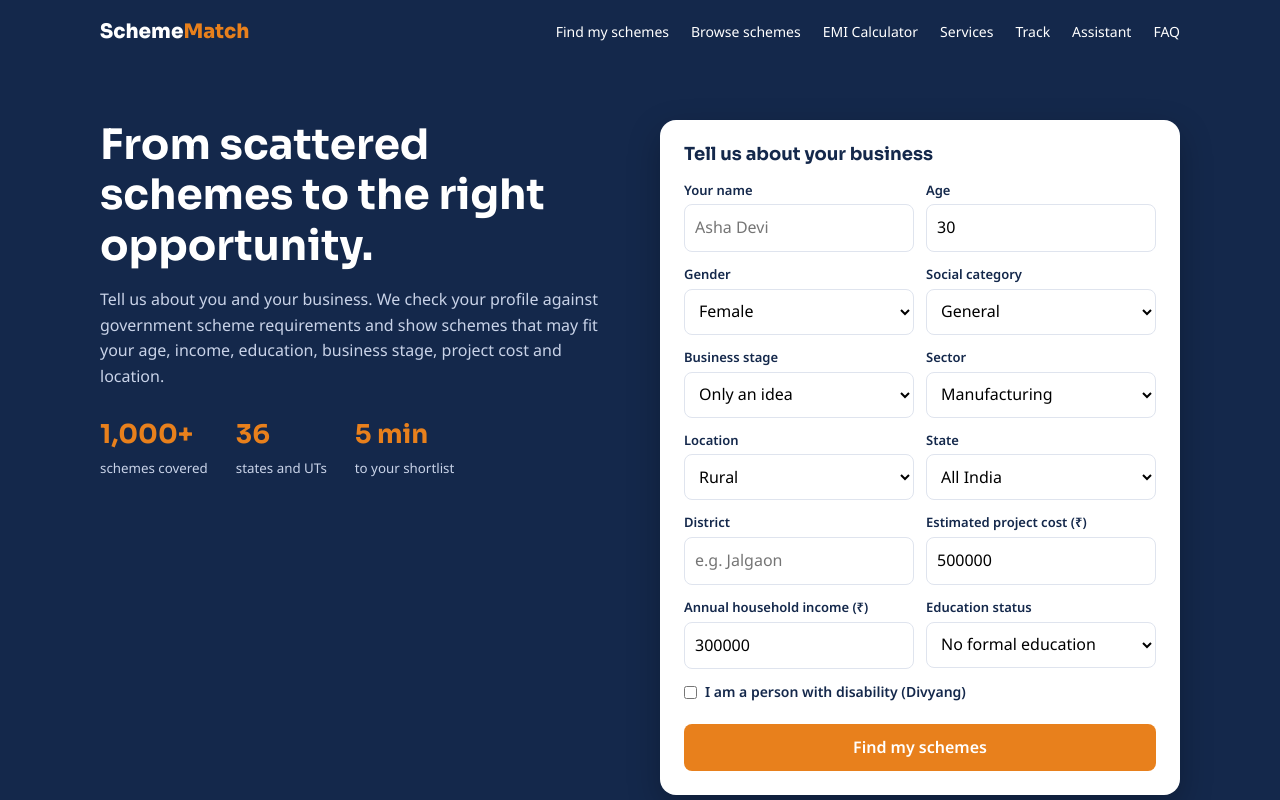
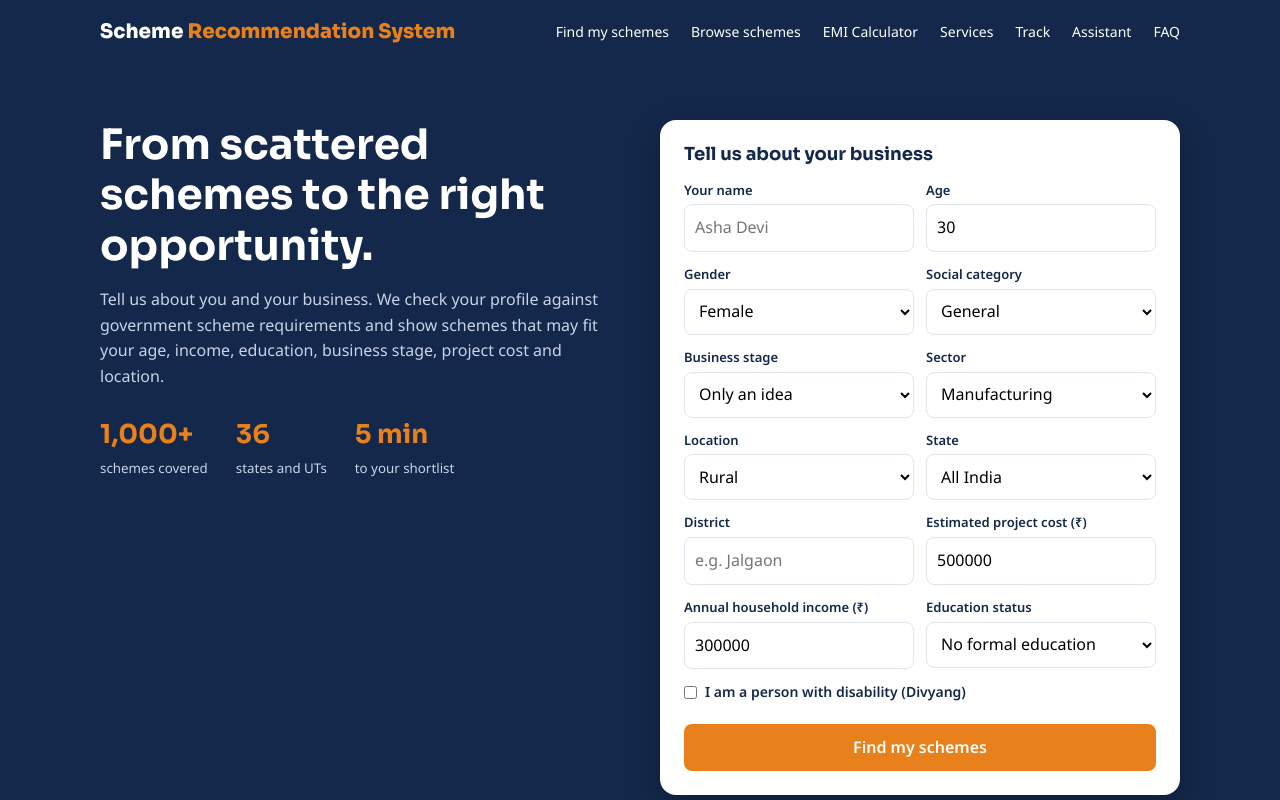
Before and after one commit to 8Dynamic/SIH-DF-repo, a plain HTML site: page index.html in a window 1280 px wide. Shown: the top 800 px of the page. Drawn offline with Linux system fonts and the light colour scheme.

Commit message:
updation 1.0

```diff
--- a/index.html
+++ b/index.html
@@ -648,7 +648,7 @@ footer {
 
 <header>
   <div class="wrap">
-    <a class="logo" href="#top">Scheme<span>Match</span></a>
+    <a class="logo" href="#top">Scheme <span>Recommendation System</span></a>
 
     <nav>
       <a href="#match">Find my schemes</a>
```
